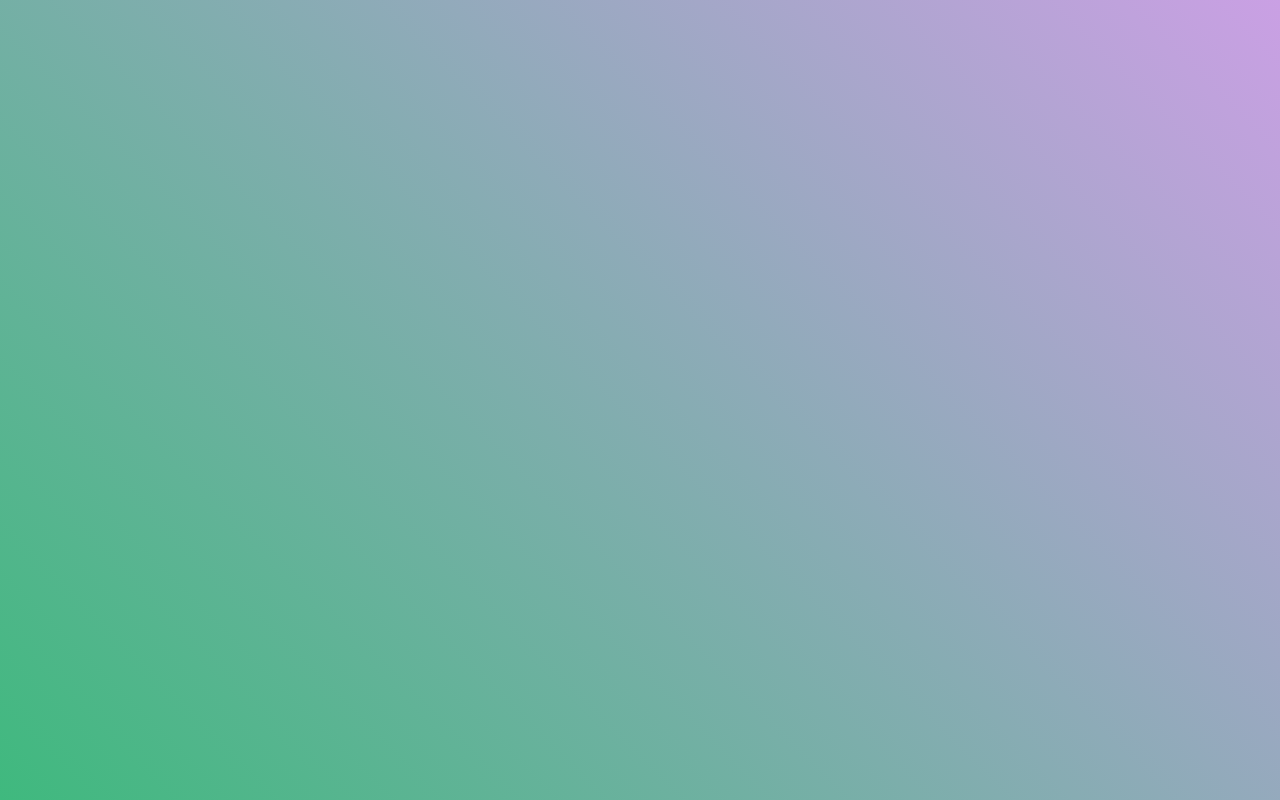
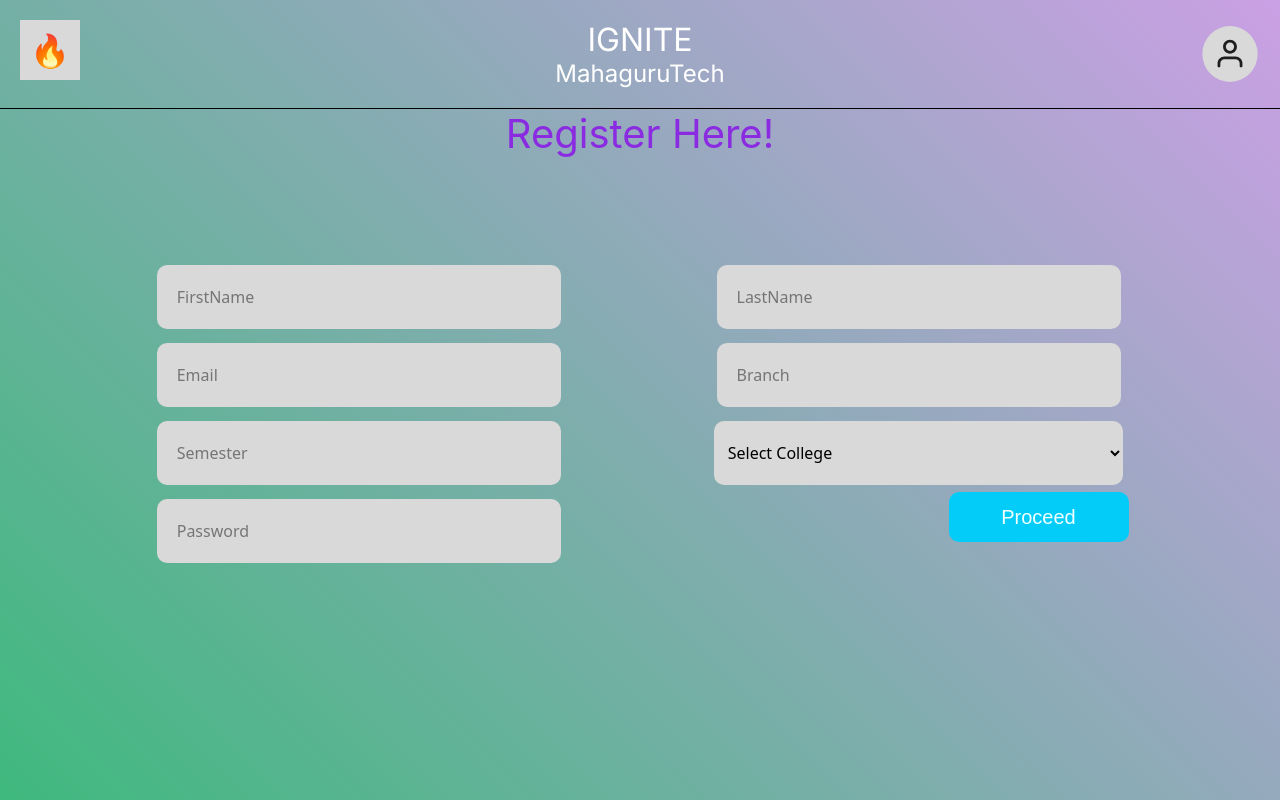
Before and after one commit to darzhz/emfrontend, a React (Create React App) app: page /reg in a window 1280 px wide. Before the commit this address had no page. Built offline with nearby package versions, Linux system fonts and the light colour scheme.

Commit message:
registerationscreen completed

```diff
--- a/src/App.jsx
+++ b/src/App.jsx
@@ -6,6 +6,7 @@ import {
   Route,
 } from "react-router-dom";
 import UserScreen from "./components/UserScreen";
+import Registerhome from "./components/Registerhome";
 
 function App() {
   return (
@@ -13,6 +14,7 @@ function App() {
       <Routes>
         <Route path="/org" element={<OrgScreen />} />
         <Route path="/" element={<UserScreen />} />
+        <Route path="/reg" element={<Registerhome/>}/>
       </Routes>
     </Router>
   );
--- a/src/components/Content.css
+++ b/src/components/Content.css
@@ -10,7 +10,7 @@
     width: 92vw; /*new change*/
     padding: 3px;
 }
-input,textarea{
+input,textarea,select{
     background-color:#D9D9D9;
     height: 64px;
     border: none;
--- a/src/components/OrgScreen.jsx
+++ b/src/components/OrgScreen.jsx
@@ -16,7 +16,7 @@ function OrgScreen() {
   useEffect(() => {
     const fetchEvents = async () => {
       try {
-        const resp = await fetch("http://localhost:5137/api/list");
+        const resp = await fetch("http://192.168.2.83:5137/api/list");
         if (!resp.ok) {
           throw new Error(`Response status: ${resp.status}`);
         }
--- /dev/null
+++ b/src/components/Registerhome.jsx
@@ -0,0 +1,15 @@
+import React from 'react'
+import Registerscreen from './Registerscreen'
+import Nav from './Nav'
+
+function Registerhome() {
+  return (
+    <div>
+        <Nav/>
+        <Registerscreen/>
+
+    </div>
+  )
+}
+
+export default Registerhome
--- /dev/null
+++ b/src/components/Registerscreen.css
@@ -0,0 +1,43 @@
+#whole{
+ display: flex;
+ justify-content: center;
+ margin-top: 100px;
+ gap: 139px;
+
+
+}
+.firstblock{
+    display: flex;
+    flex-direction: column;
+    align-items: center;
+
+}
+.Secondblock{
+    display:flex ;
+    flex-direction: column;
+    align-items: center;
+
+}
+input,select{
+    width: 30vw
+}
+.procbutton{
+    background-color: #03CCF9;
+    width: 180px;
+   color: azure;
+    height:50px;
+    margin-left: 240px;
+    border: 30px;
+    border-radius: 10px;
+    font-size: 20px;
+
+}
+.head{
+    color: blueviolet;
+    text-align: center;
+    font-size: 40px;
+
+}
+.sclg{
+     width: 32vw;
+}
--- /dev/null
+++ b/src/components/Registerscreen.jsx
@@ -0,0 +1,107 @@
+import React, { useState } from 'react'
+import "./Registerscreen.css";
+import Model from './Model';
+
+function Registerscreen() {
+    const [showClgId,setClgId] = useState(false);
+    const [showPopeup,setPopeup]=useState(false);
+    //last or return msg
+    const[showStatus,setShowStatus]=useState(false);
+    const[stat,setStat]=useState(null);
+
+
+
+    function toggleClgId(e){
+            console.log(e.target.value);
+            if(e.target.value === "mit"){
+                setClgId(true);
+            }
+            else
+             setClgId(false);
+    }
+    function submitted(e){
+        e.preventDefault();
+        setPopeup(true);
+
+    }
+
+     const [formsData,setformsData] = useState({
+        fname:"",
+        email:"",
+        semester:"",
+        lname:"",
+        branch:"",
+        password:"",
+        clg_id:""
+     })
+  function handlechange(e) {
+    const {name,value} = e.target;
+    setformsData({...formsData,[name]:value});
+  }
+  function Cancel(){
+    setPopeup(false);
+  }
+  function statclose(){
+    setShowStatus(false);
+}
+
+  async function confirmSubmit(){
+    setPopeup(false);
+    console.log("fetch call")
+    // const response = await fetch('http://192.168.2.83:5137/api/registration',{method:'POST',header:{'content-Type':'application/json'},body: JSON.stringify(formsData)});
+    const myHeaders = new Headers();
+    myHeaders.append("Content-Type", "application/json");
+    const requestOptions = {
+        method: "POST",
+        headers: myHeaders,
+        body: JSON.stringify(formsData),
+        redirect: "follow"
+      };
+      let resp = await fetch("http://192.168.2.83:5137/api/registration", requestOptions);
+      let data = await resp.json();
+      if(resp.ok){
+        console.log("yayyyyyy")
+      } else{
+       console.log("not submitted")
+            }
+
+       setShowStatus(true);
+       setStat(data.message);
+
+  }
+
+    return (
+    <><div className='head'> Register Here!</div>
+        <form id='whole' onSubmit={submitted}>
+        {showPopeup && ( <Model cancelHandler={Cancel} confirmHandler={confirmSubmit} message="are you sure " />
+        )}
+
+            <div className='firstblock'>
+            <input className='fname' type="text" id='fname' name='fname' placeholder='FirstName'value={formsData.fname} onChange={handlechange} required/>
+            <input type="email" id="email" name="email" placeholder='Email'pattern="[a-z0-9._%+-]+@[a-z0-9.-]+\.[a-z]{2,4}$"value={formsData.email} onChange={handlechange} required />
+            <input className='sem'  min="1" max="8" type="number" id='sem' name="semester" placeholder='Semester'value={formsData.sem} onChange={handlechange} required/>
+            <input id='password' type='password' minLength={4} name='password' placeholder='Password' value={formsData.password} onChange={handlechange} required/>
+            </div>
+            <div className='Secondblock'>
+            <input className='lname' type="text" id='lname' name="lname" placeholder='LastName' value={formsData.lname} onChange={handlechange} required/>
+            <input className='branch' type="text" id='branch' name="branch" placeholder='Branch' value={formsData.branch} onChange={handlechange} required/>
+            <select className='sclg' value={formsData.sclg} onChange={toggleClgId} placeholder='Select' required>
+                <option>Select College</option>
+                <option value="mit" > Mahaguru Institute Of Technology</option>
+                    <option value="others">Other College</option>
+            </select>
+            {showClgId && (
+                 <input className='clgid' type='text' name='clg_id'placeholder='Enter College Id' required/>
+            )}
+
+            <div > <button type='submit' className='procbutton'>Proceed</button></div>
+            </div>
+        </form>
+        {showStatus &&(<Model message={stat} confirmHandler={statclose}/>)}
+    </>
+
+
+    )
+}
+
+export default Registerscreen
--- a/src/components/UserScreen.jsx
+++ b/src/components/UserScreen.jsx
@@ -11,7 +11,7 @@ function UserScreen() {
   useEffect(()=>{
     const fetchEvents = async () => {
       try{
-        const resp = await fetch('http://localhost:5137/api/list');
+        const resp = await fetch('http://192.168.2.83:5137/api/list');
         if (!resp.ok) {
           throw new Error(`Response status: ${resp.status}`);
       }
```
